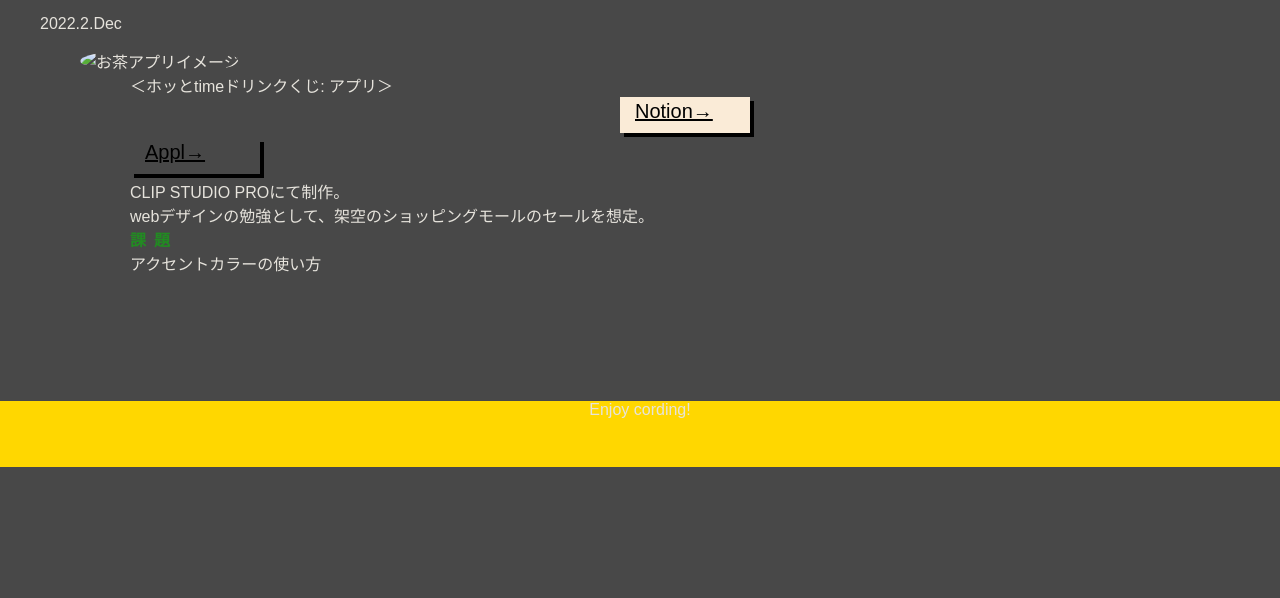
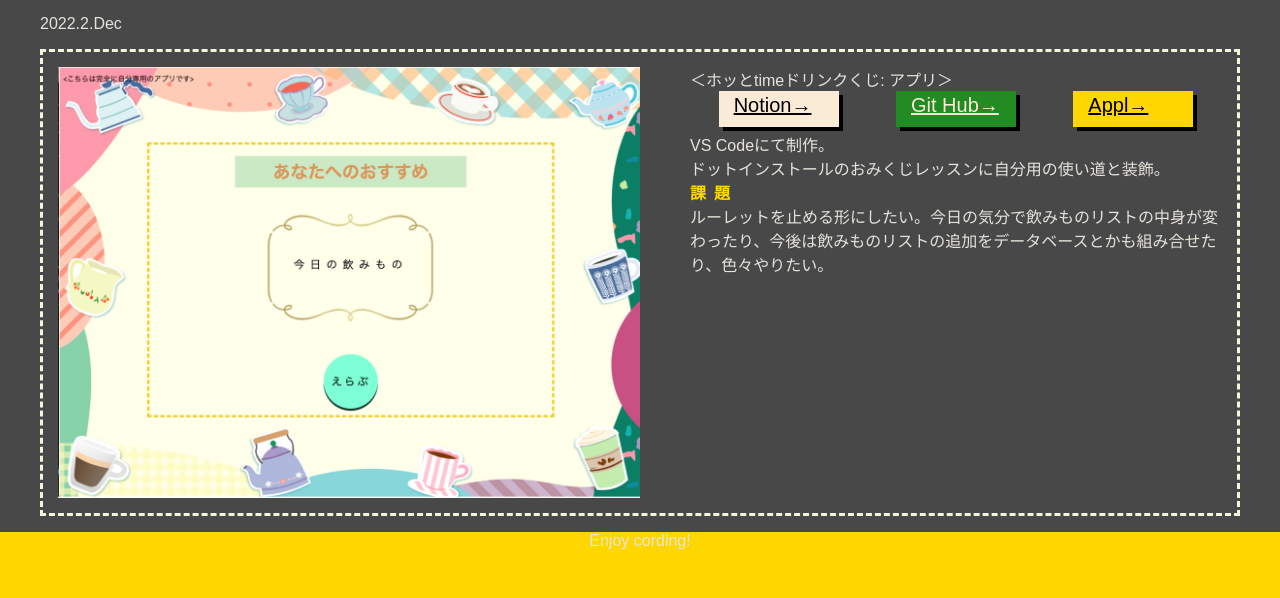
Before and after one commit to 7noha7/time, a plain HTML site: page appl.html in a window 1280 px wide. Shown: the part 441-1039 px from the top of the page. Before the commit the page ends 908 px from the top, so only its background shows below. Drawn offline with Linux system fonts and the light colour scheme.

Commit message:
お茶アプリ追加と修正

```diff
--- a/appl.html
+++ b/appl.html
@@ -22,30 +22,29 @@
   </ul>
 </nav>
 
-<main>
+
   <div class="introduce appl">
     <h2>アプリ</h2>
 <p>まだ習い始めのJava Scriptを使って王道練習プラス少し装飾です。</p>
 </div>
 
-<ul class="works-list">
+<ul class="appl-list">
   <li>
     <time datetime="2022-12-02">2022.2.Dec</time>
-    <figure><img src="img/.jpg" width="35%" alt="お茶アプリイメージ">
+    <figure><img src="img/tea-app-img.jpg" width="35%" alt="お茶アプリイメージ">
       <figcaption>＜ホッとtimeドリンクくじ&colon;
         アプリ＞
         <div class="button">
-          <a href="" class="notion link">Notion→</a>
+          <a href="https://7noha7.notion.site/1c95a74131b84e67bca72c2dd334e79a" class="notion link">Notion→</a>
+          <a href="https://github.com/7noha7/time/tree/main/tea-time" class="git link">Git Hub→</a>
+          <a href="tea-time/index.html" class="appli link"> Appl→</a>
         </div>
-        <a href="" class="appl link"> Appl→</a>
-  <p>CLIP STUDIO  PROにて制作。<br>
-webデザインの勉強として、架空のショッピングモールのセールを想定。<br>
-<span>課題</span><br>アクセントカラーの使い方</p></figcaption></figure>
+  <p>VS Codeにて制作。<br>
+ドットインストールのおみくじレッスンに自分用の使い道と装飾。<br>
+<span>課題</span><br>
+ルーレットを止める形にしたい。今日の気分で飲みものリストの中身が変わったり、今後は飲みものリストの追加をデータベースとかも組み合せたり、色々やりたい。</p></figcaption></figure>
   </li>
-  <li>
-<a href="tea-time/index.html">
-</a>
-</main>
+  </ul>
 
 <footer><p>Enjoy cording!</p></footer>
 </body>
--- a/css/mystyle.css
+++ b/css/mystyle.css
@@ -29,6 +29,16 @@ footer {
   text-align: center;
 }
 
+figure {
+  display:flex;
+  border:3px dashed beige;
+  padding:15px;
+  margin-left: 0;
+}
+
+.works-list li, .appl-list li {
+  list-style-type: none;
+}
 /* ここからトップページ */
 main img {
   border-radius: 50%;
@@ -226,21 +236,12 @@ h2 {
   border :7px double #228b22;
 }
 
-#works-page figure{
-  display:flex;
-  border:3px dashed beige;
-  padding:15px;
-  margin-left: 0;
-}
-.works-list li {
-  list-style-type: none;
-}
 figure img {
   width:50%;
 }
 ul .link {
   border-radius: 0px;
-  width: 100px;
+  width: 90px;
   height: 30px;
   padding:3px 15px;
   margin-bottom: 5px;
@@ -304,12 +305,20 @@ span {
 
 /* 未来ページここまで↑↑ */
 
+/* アプリページココから↓↓ */
 
-#appl-page header, #appl-page footer {
+
+#appl-page header, #appl-page footer,#appl-page h2,ul .appli{
   background-color: gold;
-
 }
 
+.appl-list span {
+  color: gold;
+}
+
+.appl {
+  border :7px double gold;
+}
 @media (max-width:666px) {
   .button {
     display: flex;
--- a/tea-time/app.js
+++ b/tea-time/app.js
@@ -5,7 +5,7 @@
   const result =document.getElementById('result');
   const results = ['ジャスミン茶','コーヒー','紅茶',
   'ハワイアン','レモンバーベナ','カモミール','牛乳',
-  '炭酸水','マロウ','ブレンドハーブ','ミシマサイコ'];
+  '炭酸水','マロウ','ブレンドハーブ','ミシマサイコ','葛湯','ダージリン','ハイビスカス','ホーリーバジル','カレンデュラ','ステビア','スペアミント'];
 
   btn.addEventListener('click', () => {
     // result.textContent = 'otya!';
```
Also changed, not shown: index.html (+1 -2 lines), profile.html (+1 -2 lines), tea-time/index.html (+1 -1 lines), tea-time/select.html (deleted, +0 -16 lines), vision.html (+1 -2 lines), works.html (+6 -6 lines), img/tea-app-img.jpg (added).
